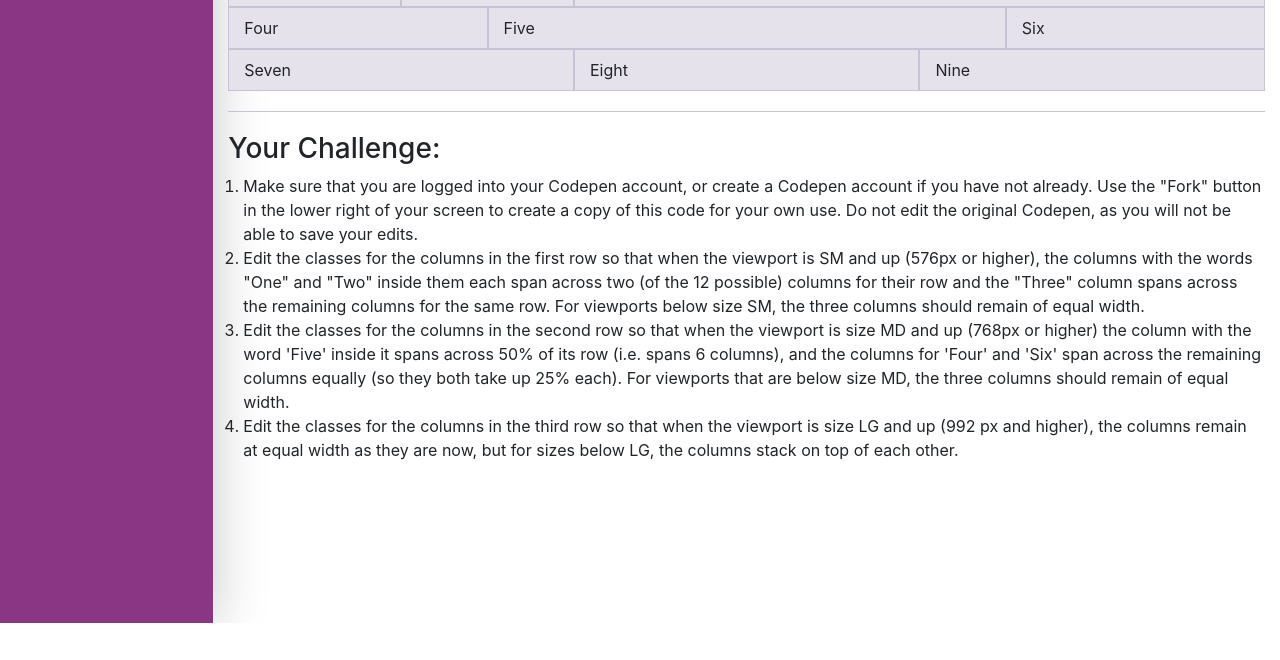
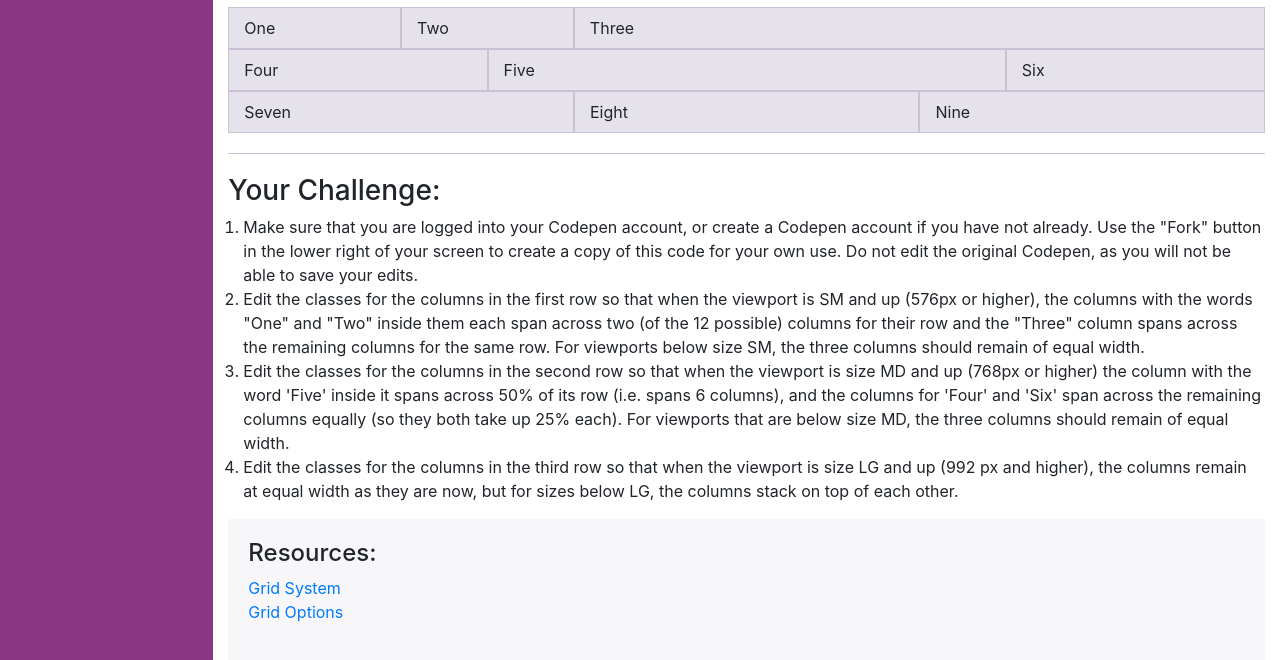
Before and after one commit to HeresJohnny5/Nucamp-Portal, a website: page bootcamp/classes/bootstrap/week1.html in a window 1280 px wide. Shown: the part 177-837 px from the top of the page. Before the commit the page ends 800 px from the top, so only its background shows below. Drawn offline with nearby package versions, Linux system fonts and the light colour scheme.

Commit message:
Add additional Scss partial. Update week1 HTML structure for Bootstrap.

```diff
--- a/bootcamp/classes/bootstrap/week1.html
+++ b/bootcamp/classes/bootstrap/week1.html
@@ -104,6 +104,9 @@
             <div class="row">
               <h1>Bootstrap: Week 1</h1>
             </div>
+            <div class="row">
+              <h3>Code Challenge: Bootstrap Grid</h3>
+            </div>
           </div>
 
           <div class="container grid-example">
@@ -168,6 +171,28 @@
               </ol>
             </div>
           </div>
+
+          <div class="container">
+            <div class="row resources">
+              <h4>Resources:</h4>
+              <ul>
+                <li>
+                  <a
+                    href="https://getbootstrap.com/docs/4.0/layout/grid/"
+                    target="_blank"
+                    >Grid System</a
+                  >
+                </li>
+                <li>
+                  <a
+                    href="https://getbootstrap.com/docs/4.0/layout/grid/#grid-options"
+                    target="_blank"
+                    >Grid Options</a
+                  >
+                </li>
+              </ul>
+            </div>
+          </div>
         </main>
       </div>
     </div>
--- /dev/null
+++ b/bootcamp/scss/_custom-grid.scss
@@ -0,0 +1,11 @@
+.resources {
+  background-color: $gray;
+  flex-direction: column;
+  padding: 20px;
+
+  ul {
+    li {
+      list-style: none;
+    }
+  }
+}
--- a/bootcamp/scss/_navigation.scss
+++ b/bootcamp/scss/_navigation.scss
@@ -1,7 +1,6 @@
 nav {
   background-color: $purple-dark;
-  box-shadow: 2px 2px 50px #c9c9c9;
-  height: 100vh;
+  // height: 100vh;
   min-width: 200px;
   overflow: scroll;
 
--- a/bootcamp/scss/_variables.scss
+++ b/bootcamp/scss/_variables.scss
@@ -1,4 +1,6 @@
 $white: #ffffff;
+$gray: #f7f7f9;
+
 $purple-light: #af4ea9;
 $purple-dark: #8a3685;
 $purple-hover: #bc6bb7;
--- a/bootcamp/scss/main.scss
+++ b/bootcamp/scss/main.scss
@@ -13,6 +13,7 @@ main {
 }
 
 @import './variables';
+@import './buttons';
+@import './_custom-grid';
 @import './navigation';
-@import './buttons';
 @import './bootstrap'
```
Also changed, not shown: bootcamp/public/css/styles.css.
